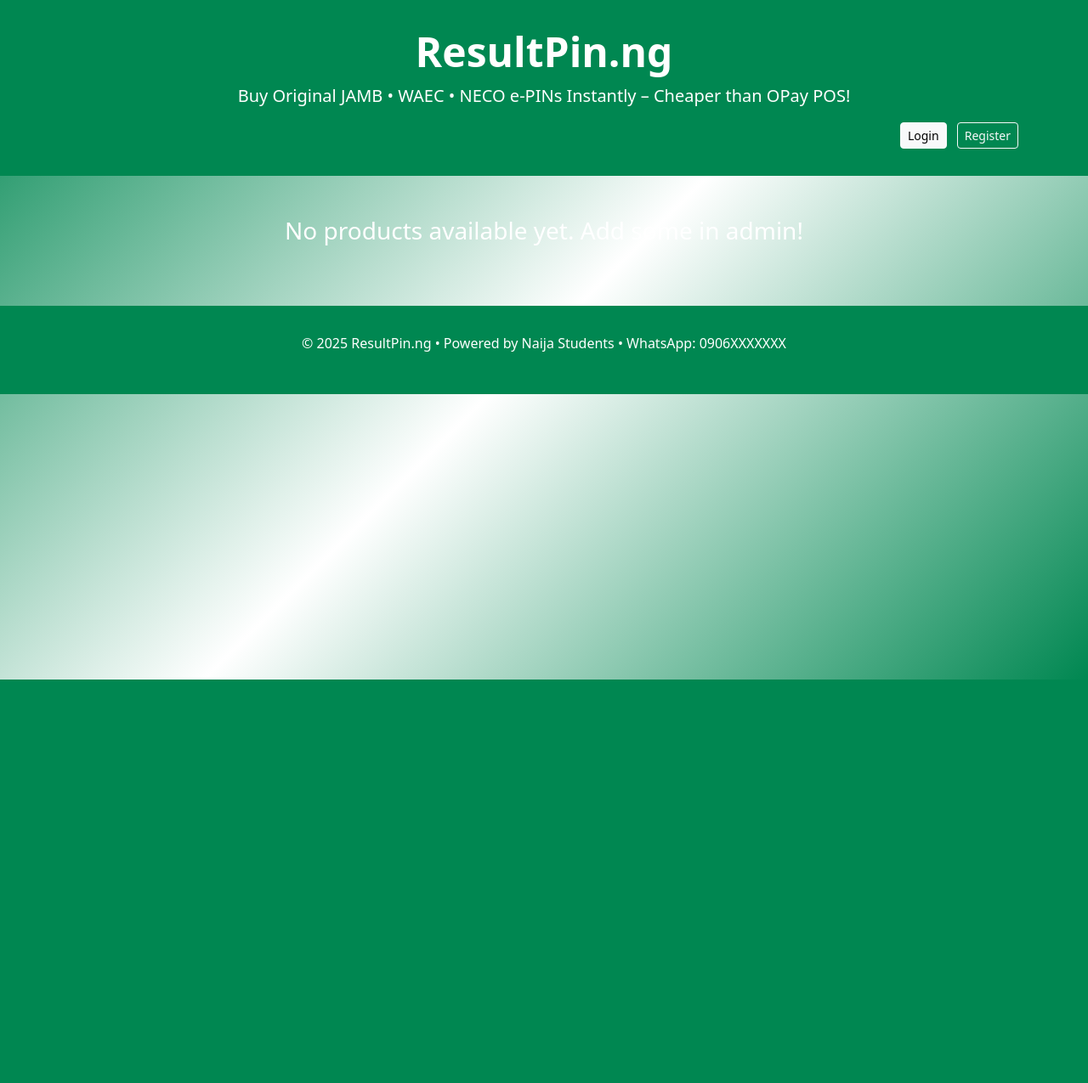
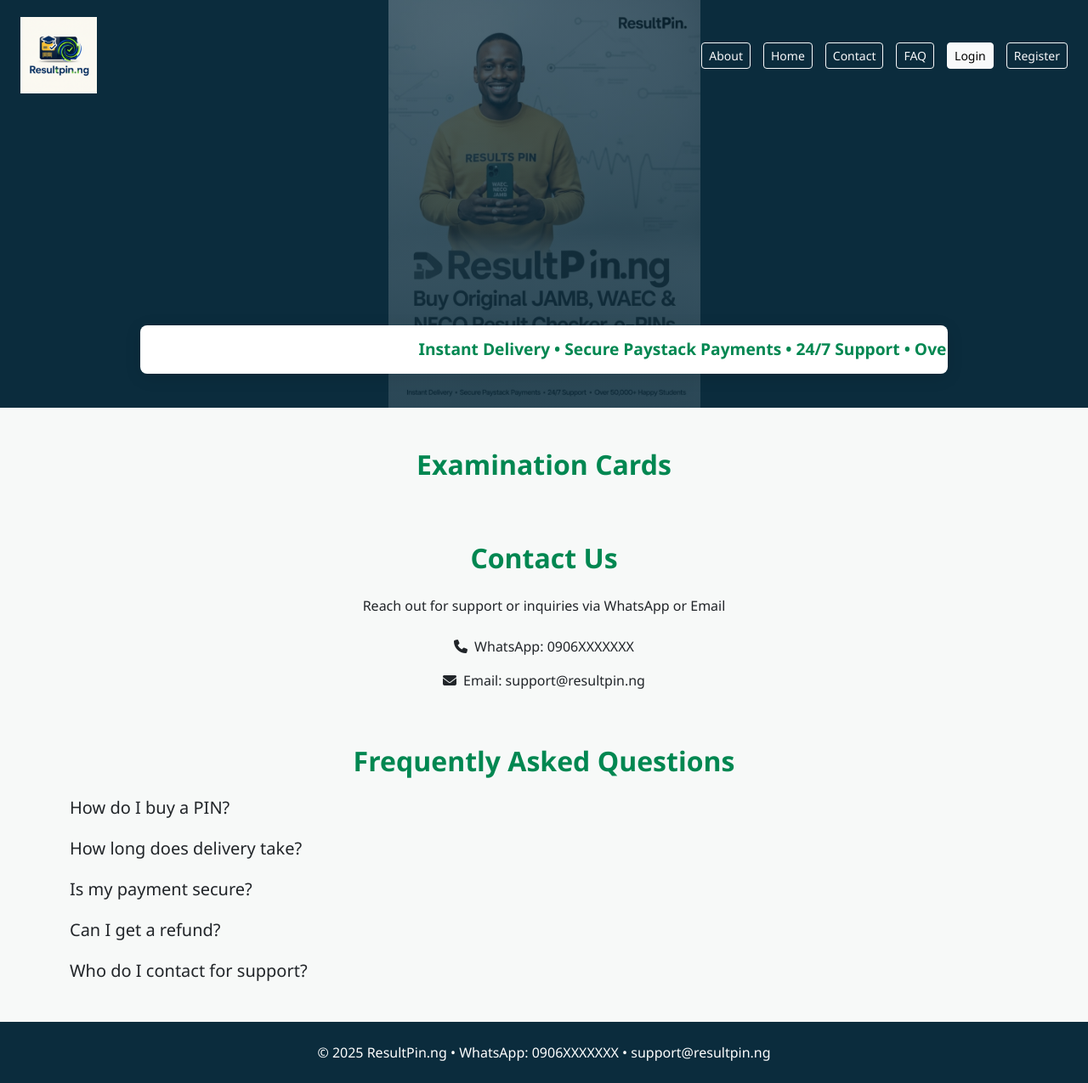
Before and after one commit to niv-3/ResultPin, a Django app: page / in a window 1280 px wide. Shown: the whole page at 85% size. Before the commit the page ends 800 px from the top, so only its background shows below. Run offline with Django 5.2, Linux system fonts and the light colour scheme; data that the repository does not hold is empty; some libraries are stand-ins or nearby versions.

Commit message:
Updated homepage: restored FAQ, removed card logos, Paystack integration intact

```diff
--- a/store/templates/store/home.html
+++ b/store/templates/store/home.html
@@ -5,136 +5,311 @@
     <meta charset="UTF-8">
     <meta name="viewport" content="width=device-width, initial-scale=1.0">
     <title>ResultPin.ng - Buy JAMB, WAEC, NECO e-PINs Instantly</title>
+
     <link href="https://cdn.jsdelivr.net/npm/bootstrap@5.3.3/dist/css/bootstrap.min.css" rel="stylesheet">
+    <link href="https://cdnjs.cloudflare.com/ajax/libs/font-awesome/6.5.0/css/all.min.css" rel="stylesheet">
+
     <style>
-        body { background: linear-gradient(135deg, #008751, #ffffff, #008751); min-height: 100vh; }
-        .header { background: #008751; color: white; padding: 2rem 0; }
-        .card { border: 2px solid #008751; border-radius: 15px; background: white; }
-        .btn-buy { background: #008751; color: white; font-weight: bold; border-radius: 30px; padding: 12px; }
-        .btn-buy:hover { background: #006400; }
-        .price { color: #008751; font-size: 1.8rem; font-weight: bold; }
-        .footer { background: #008751; color: white; padding: 2rem 0; margin-top: 4rem; }
+        :root {
+            --green: #008751;
+            --green-dark: #006400;
+            --accent: #ff6d00;
+            --light: #f7f9f8;
+            --dark: #0b2c3d;
+        }
 
-        /* FINAL PERFECT LOGO STYLE — WORKS FOR ALL 3 LOGOS */
+        body {
+            background: var(--light);
+            font-family: 'Segoe UI', system-ui, sans-serif;
+            scroll-behavior: smooth;
+        }
+
+        /* ================= HERO ================= */
+        .hero {
+            position: relative;
+            min-height: 60vh;
+            background: url("{% static 'store/images/banner.jpg' %}") center top / contain no-repeat;
+            background-color: var(--dark);
+            color: #fff;
+            display: flex;
+            flex-direction: column;
+            justify-content: space-between;
+            padding: 20px 0;
+        }
+
+        .hero::after {
+            content: "";
+            position: absolute;
+            inset: 0;
+            background: linear-gradient(
+                to bottom,
+                rgba(11, 44, 61, 0.7),
+                rgba(11, 44, 61, 0.85)
+            );
+            z-index: 1;
+        }
+
+        .hero-top {
+            display: flex;
+            justify-content: space-between;
+            align-items: center;
+            width: 100%;
+            padding: 0 24px;
+            position: relative;
+            z-index: 2;
+        }
+
+        .hero-logo { height: 90px; }
+
+        .hero-links {
+            display: flex;
+            gap: 15px;
+            align-items: center;
+            margin-left: auto;
+        }
+
+        .hero-links .about-btn { margin-right: auto; }
+
+        /* ================= MARQUEE ================= */
+        .marquee-container {
+            background: #fff;
+            border-radius: 8px;
+            padding: 14px;
+            overflow: hidden;
+            box-shadow: 0 4px 20px rgba(0,0,0,0.1);
+            max-width: 950px;
+            width: calc(100% - 40px);
+            margin: 0 auto 20px;
+            position: relative;
+            z-index: 2;
+        }
+
+        .marquee {
+            white-space: nowrap;
+            animation: scroll 20s linear infinite;
+            color: var(--green);
+            font-weight: 700;
+            font-size: 1.2rem;
+        }
+
+        @keyframes scroll {
+            from { transform: translateX(100%); }
+            to { transform: translateX(-100%); }
+        }
+
+        .marquee-container:hover .marquee {
+            animation-play-state: paused;
+        }
+
+        /* ================= PRODUCT CARD ================= */
+        .product-card {
+            position: relative;
+            border: none;
+            border-radius: 18px;
+            overflow: hidden;
+            box-shadow: 0 8px 30px rgba(0,0,0,0.1);
+            transition: all 0.3s ease;
+            background: #fff;
+        }
+
+        .product-card > * { position: relative; z-index: 1; }
+
+        .product-card:hover {
+            transform: translateY(-10px);
+            box-shadow: 0 25px 50px rgba(0,0,0,0.18);
+        }
+
         .exam-logo {
-            height: 80px;           /* Fixed height */
-            width: 220px;           /* Max width so long logos don't overflow */
-            object-fit: contain;    /* Keeps aspect ratio */
-            object-position: center;
-            margin: 15px auto;
-            display: block;
-            background: white;
-            padding: 8px;
-            border-radius: 10px;
-            box-shadow: 0 2px 8px rgba(0,0,0,0.1);
+            height: 80px;
+            max-width: 220px;
+            object-fit: contain;
+            margin: 1.5rem auto;
+            background: #fff;
+            padding: 10px;
+            border-radius: 12px;
+            box-shadow: 0 4px 12px rgba(0,0,0,0.08);
         }
+
+        .price { font-size: 2.4rem; font-weight: 800; color: var(--green); }
+
+        .btn-buy {
+            background: var(--green);
+            color: #fff;
+            border-radius: 50px;
+            padding: 14px 32px;
+            font-weight: 600;
+            transition: 0.3s;
+        }
+
+        .btn-buy:hover {
+            background: var(--green-dark);
+            transform: scale(1.05);
+        }
+
+        .feature-icon { font-size: 3.5rem; color: var(--green); }
+
+        .section-title { color: var(--green); font-weight: 800; }
+
+        .about-img {
+            width: 100%;
+            max-height: 340px;
+            object-fit: contain;
+            background: #fff;
+            padding: 15px;
+            border-radius: 16px;
+            box-shadow: 0 10px 30px rgba(0,0,0,0.1);
+        }
+
+        footer {
+            background: var(--dark);
+            color: #fff;
+            padding: 3rem 0;
+        }
+
+        .faq-item { margin-bottom: 1.5rem; }
+        .faq-item h5 { cursor: pointer; }
+        .faq-answer { display: none; margin-top: 0.5rem; }
     </style>
 </head>
+
 <body>
 
-<div class="header text-center">
-    <div class="container">
-        <h1 class="display-5 fw-bold">ResultPin.ng</h1>
-        <p class="lead">Buy Original JAMB • WAEC • NECO e-PINs Instantly – Cheaper than OPay POS!</p>
-
-        <div class="text-end mt-3">
+<!-- HERO -->
+<section class="hero">
+    <div class="hero-top">
+        <img src="{% static 'store/images/logo.jpg' %}" class="hero-logo">
+        <div class="hero-links">
+            <a href="#about-section" class="btn btn-outline-light btn-sm about-btn">About</a>
+            <a href="#home" class="btn btn-outline-light btn-sm">Home</a>
+            <a href="#contact-section" class="btn btn-outline-light btn-sm">Contact</a>
+            <a href="#faq-section" class="btn btn-outline-light btn-sm">FAQ</a>
             {% if user.is_authenticated %}
-                <a href="{% url 'dashboard' %}" class="btn btn-light btn-sm me-2">Dashboard (₦{{ user.balance }})</a>
+                <a href="{% url 'dashboard' %}" class="btn btn-light btn-sm">Dashboard (₦{{ user.balance|default:"0" }})</a>
                 <a href="{% url 'logout' %}" class="btn btn-outline-light btn-sm">Logout</a>
             {% else %}
-                <a href="{% url 'login' %}" class="btn btn-light btn-sm me-2">Login</a>
+                <a href="{% url 'login' %}" class="btn btn-light btn-sm">Login</a>
                 <a href="{% url 'register' %}" class="btn btn-outline-light btn-sm">Register</a>
             {% endif %}
         </div>
     </div>
-</div>
 
-<div class="container my-5">
-    <div class="row g-4">
+    <div class="marquee-container">
+        <div class="marquee">
+            Instant Delivery • Secure Paystack Payments • 24/7 Support • Over 50,000+ Happy Students
+        </div>
+    </div>
+</section>
+
+<!-- EXAMINATION CARDS -->
+<section id="home" class="container my-5">
+    <h2 class="section-title text-center mb-5">Examination Cards</h2>
+    <div class="row g-4 justify-content-center">
         {% for product in products %}
-        <div class="col-md-4 col-sm-6">
-            <div class="card h-100 shadow text-center p-4">
-                <!-- PERFECT LOGOS — ALL FIT BEAUTIFULLY -->
+        <div class="col-lg-4 col-md-6">
+            <div class="product-card h-100 text-center p-4">
                 {% if "JAMB" in product.name %}
-                    <img src="{% static 'store/images/jamb.png' %}" alt="JAMB" class="exam-logo">
+                    <img src="{% static 'store/images/jamb.png' %}" class="exam-logo">
                 {% elif "WAEC" in product.name %}
-                    <img src="{% static 'store/images/waec.png' %}" alt="WAEC" class="exam-logo">
+                    <img src="{% static 'store/images/waec.png' %}" class="exam-logo">
                 {% elif "NECO" in product.name %}
-                    <img src="{% static 'store/images/neco.png' %}" alt="NECO" class="exam-logo">
+                    <img src="{% static 'store/images/neco.png' %}" class="exam-logo">
                 {% endif %}
-
-                <h3 class="text-success fw-bold">{{ product.name }}</h3>
+                <h4 class="fw-bold mt-3">{{ product.name }}</h4>
                 <div class="price my-3">₦{{ product.sell_price|floatformat:0 }}</div>
-                <ul class="list-unstyled text-start mb-4">
-                    <li>Instant Delivery</li>
-                    <li>SMS + Email PIN</li>
-                    <li>24/7 Support</li>
+                <ul class="list-unstyled small text-muted mb-4">
+                    <li><i class="fas fa-check text-success me-2"></i> Instant Delivery</li>
+                    <li><i class="fas fa-check text-success me-2"></i> SMS & Email PIN</li>
+                    <li><i class="fas fa-check text-success me-2"></i> 24/7 Support</li>
                 </ul>
-
                 <input type="email" id="email-{{ product.id }}" class="form-control mb-3" placeholder="Your Email" required>
                 <input type="text" id="phone-{{ product.id }}" class="form-control mb-3" placeholder="Your Phone Number" required>
-                <button type="button" class="btn btn-buy w-100"
-                    onclick="payWithPaystack('{{ product.id }}', '{{ product.sell_price|floatformat:2 }}', '{{ product.id }}')">
-                    Buy Now with Paystack/Card
+                <button type="button" class="btn btn-buy w-100 text-white" onclick="payWithPaystack('{{ product.id }}', '{{ product.sell_price|floatformat:2 }}', '{{ product.id }}')">
+                    Buy Now with Paystack
                 </button>
-
                 <small class="mt-3 d-block">
                     {% if "JAMB" in product.name %}
-                        <a href="https://www.jamb.gov.ng/" target="_blank" class="text-decoration-none">Check Result</a>
+                        <a href="https://www.jamb.gov.ng/" target="_blank">Check Result</a>
                     {% elif "WAEC" in product.name %}
-                        <a href="https://www.waecdirect.org/" target="_blank" class="text-decoration-none">Check Result</a>
+                        <a href="https://www.waecdirect.org/" target="_blank">Check Result</a>
                     {% elif "NECO" in product.name %}
-                        <a href="https://www.neco.gov.ng/" target="_blank" class="text-decoration-none">Check Result</a>
-                    {% else %}
-                        <a href="#" class="text-decoration-none">Check Result</a>
+                        <a href="https://results.neco.gov.ng/" target="_blank">Check Result</a>
                     {% endif %}
                 </small>
             </div>
         </div>
-        {% empty %}
-        <div class="col-12 text-center text-white">
-            <h3>No products available yet. Add some in admin!</h3>
-        </div>
         {% endfor %}
     </div>
-</div>
+</section>
 
-<div class="footer text-center">
-    <p>© 2025 ResultPin.ng • Powered by Naija Students • WhatsApp: 0906XXXXXXX</p>
-</div>
+<!-- CONTACT SECTION -->
+<section id="contact-section" class="container my-5">
+    <h2 class="section-title text-center mb-4">Contact Us</h2>
+    <p class="text-center mb-4">Reach out for support or inquiries via WhatsApp or Email</p>
+    <div class="row justify-content-center">
+        <div class="col-md-6 text-center">
+            <p><i class="fas fa-phone me-2"></i>WhatsApp: 0906XXXXXXX</p>
+            <p><i class="fas fa-envelope me-2"></i>Email: support@resultpin.ng</p>
+        </div>
+    </div>
+</section>
+
+<!-- FAQ SECTION -->
+<section id="faq-section" class="container my-5">
+    <h2 class="section-title text-center mb-4">Frequently Asked Questions</h2>
+
+    <div class="faq-item">
+        <h5>How do I buy a PIN?</h5>
+        <div class="faq-answer">Enter your email and phone number, then click "Buy Now with Paystack".</div>
+    </div>
+    <div class="faq-item">
+        <h5>How long does delivery take?</h5>
+        <div class="faq-answer">PINs are delivered instantly via SMS and Email.</div>
+    </div>
+    <div class="faq-item">
+        <h5>Is my payment secure?</h5>
+        <div class="faq-answer">Yes, we use Paystack for secure transactions.</div>
+    </div>
+    <div class="faq-item">
+        <h5>Can I get a refund?</h5>
+        <div class="faq-answer">Refunds are not provided for PINs once delivered.</div>
+    </div>
+    <div class="faq-item">
+        <h5>Who do I contact for support?</h5>
+        <div class="faq-answer">Reach us via WhatsApp or Email provided in the Contact section above.</div>
+    </div>
+</section>
+
+<!-- FOOTER -->
+<footer class="text-center py-4">
+    <p class="mb-0">© 2025 ResultPin.ng • WhatsApp: 0906XXXXXXX • support@resultpin.ng</p>
+</footer>
 
 <script src="https://js.paystack.co/v1/inline.js"></script>
-<script type="text/javascript">
+<script>
 function payWithPaystack(productId, amount, productDbId) {
-    var email = document.getElementById('email-' + productId).value;
-    var phone = document.getElementById('phone-' + productId).value;
+    let email = document.getElementById('email-' + productId).value;
+    let phone = document.getElementById('phone-' + productId).value;
+    if (!email || !phone) return alert("Please enter both email and phone");
 
-    if (!email || !phone) {
-        alert("Please enter both email and phone");
-        return;
-    }
-
-    var handler = PaystackPop.setup({
+    PaystackPop.setup({
         key: '{{ paystack_public_key|escapejs }}',
         email: email,
-        amount: parseFloat(amount) * 100,
+        amount: amount * 100,
         currency: 'NGN',
-        ref: 'RES-' + Math.floor(Math.random() * 1000000000 + 1),
-        metadata: {
-            custom_fields: [
-                { display_name: "Phone", variable_name: "phone", value: phone },
-                { display_name: "Product ID", variable_name: "product_id", value: productDbId }
-            ]
-        },
-        callback: function(response){
-            window.location.href = '/payment-success/?reference=' + response.reference;
-        },
-        onClose: function(){
-            alert('Payment cancelled');
-        }
-    });
-    handler.openIframe();
+        ref: 'RES-' + Math.floor(Math.random() * 1000000000),
+        metadata: { custom_fields: [
+            { display_name: "Phone", value: phone },
+            { display_name: "Product ID", value: productDbId }
+        ]},
+        callback: r => window.location.href = '/payment-success/?reference=' + r.reference,
+        onClose: () => alert('Payment cancelled')
+    }).openIframe();
 }
+
+document.querySelectorAll('.faq-item h5').forEach(h =>
+    h.onclick = () => h.nextElementSibling.style.display =
+        h.nextElementSibling.style.display === 'block' ? 'none' : 'block'
+);
 </script>
 
 </body>
```
Also changed, not shown: store/static/store/images/banner.jpg (added), store/static/store/images/jamb-logo.png (added), store/static/store/images/logo.jpg (added), store/static/store/images/neco-logo.png (added), store/static/store/images/waec-logo.png (added).
